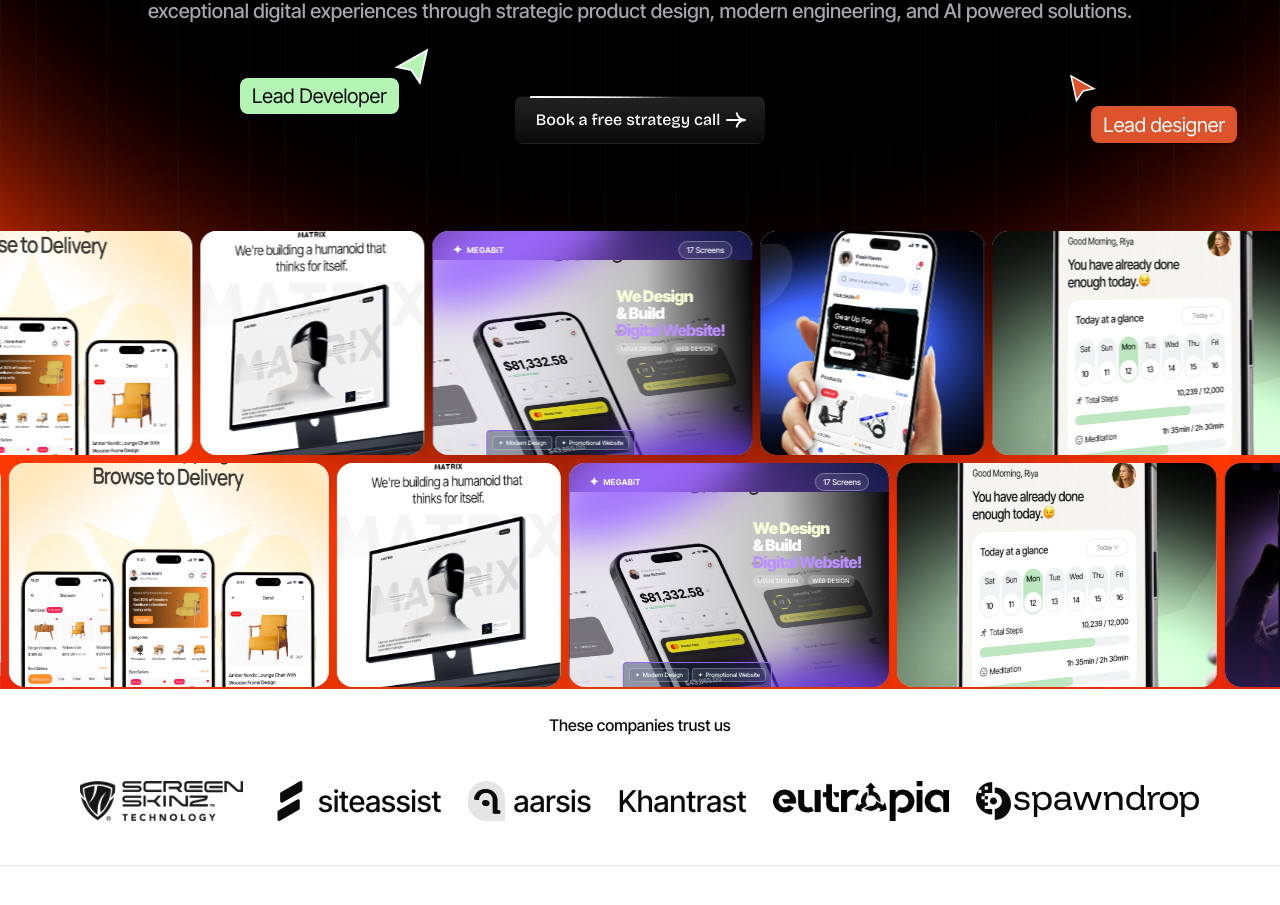
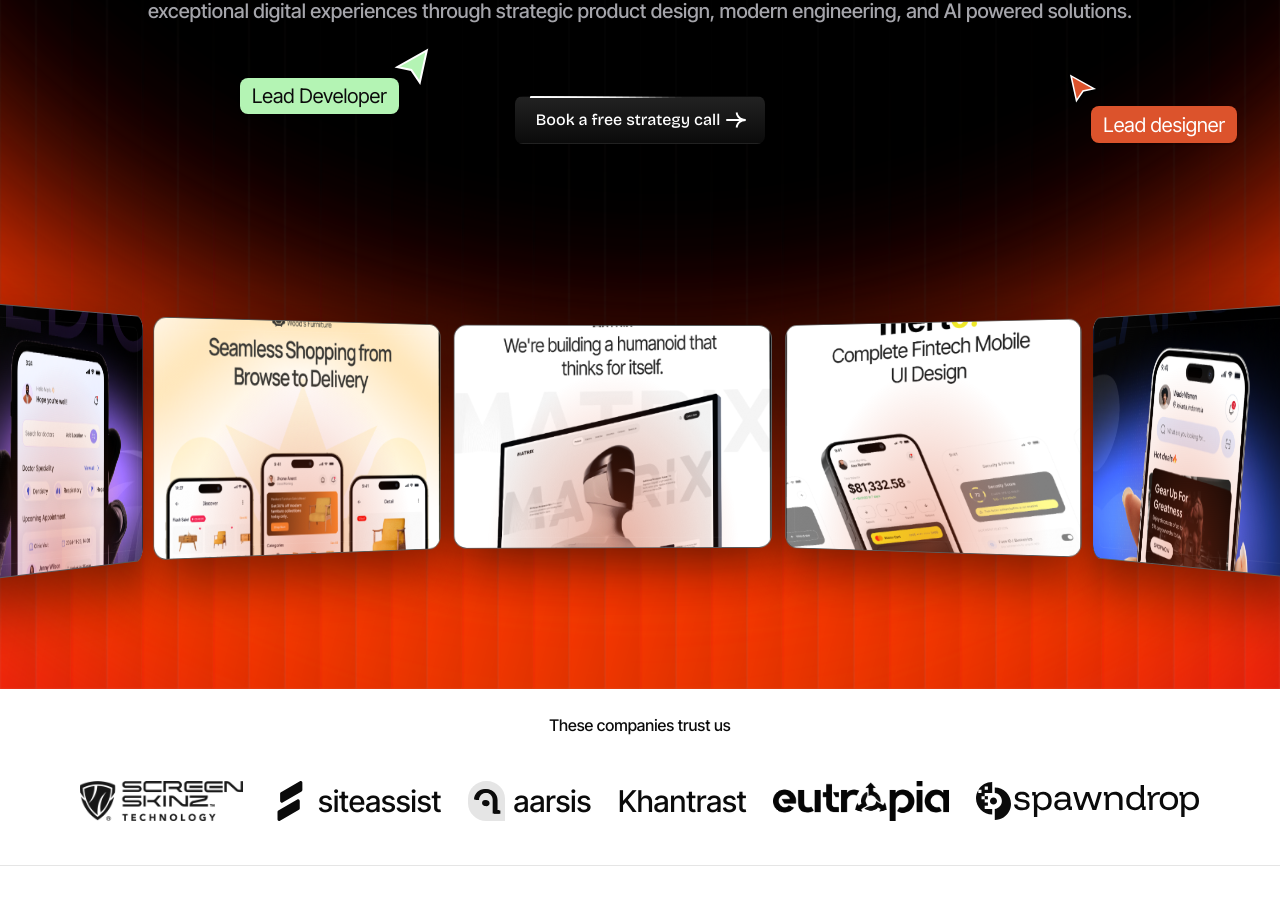
Before and after one commit to dev-smashik/codesignforge, a Next.js app: page /home in a window 1280 px wide. Shown: the part 419-1324 px from the top of the page. Built offline with nearby package versions, Linux system fonts and the light colour scheme.

Commit message:
feat: animate responsive 3D hero project ring

```diff
--- a/src/app/globals.css
+++ b/src/app/globals.css
@@ -80,51 +80,23 @@ input {
 
 .sr-only { position:absolute;width:1px;height:1px;padding:0;margin:-1px;overflow:hidden;clip:rect(0,0,0,0);white-space:nowrap;border:0; }
 
-/* Figma project gallery cards with uninterrupted, opposing marquee tracks. */
-.project-gallery { position:absolute;z-index:1;top:650px;left:0;width:100%;height:456px;overflow:hidden;isolation:isolate;pointer-events:none; }
-.project-gallery-lane { position:relative;width:1925px;height:224px;margin-left:calc(50% - 962.5px);overflow:hidden;pointer-events:auto; }
-.project-gallery-lane + .project-gallery-lane { margin-top:8px; }
-.project-gallery-track,.project-gallery-set { display:flex;width:max-content;height:224px;align-items:center; }
-.project-gallery-track { animation:project-gallery-move-left 38s linear infinite;will-change:transform; }
-.project-gallery-lane-right .project-gallery-track { animation-name:project-gallery-move-right;animation-duration:42s; }
-.project-gallery-set { gap:8px;padding-right:8px; }
-.project-preview { position:relative;flex:none;height:224px;overflow:hidden;border-radius:16px;background:#fff; }
-.project-preview-wide,.project-preview-featured { width:320px; }
-.project-preview-square { width:224px; }
-.project-preview>img { display:block;object-fit:cover; }
-.project-featured-art { position:absolute;inset:0;overflow:hidden;background:linear-gradient(40deg,#312276,#7542a7 54%,#111947); }
-.project-featured-image { top:29px!important;width:100%!important;height:calc(100% - 8px)!important;object-fit:cover; }
-.project-featured-scrim { position:absolute;inset:29px 0 0;background:linear-gradient(87deg,rgba(24,8,58,.1) 24%,rgba(0,0,0,.25) 67%,#050505 100%);pointer-events:none; }
-.project-featured-glow { position:absolute;z-index:1;border-radius:50%;background:#9c6cff;filter:blur(20px);opacity:.9;pointer-events:none; }
-.project-featured-glow-one { top:-30px;left:-35px;width:230px;height:90px;transform:rotate(-24deg); }
-.project-featured-glow-two { right:-36px;bottom:-52px;width:190px;height:80px;background:#6534d8; }
-.project-featured-metadata { position:absolute;z-index:2;top:10px;left:20px;right:20px;display:flex;align-items:center;justify-content:space-between;color:#fff;font:500 8px/1 var(--font-inter-tight),sans-serif; }
-.project-featured-brand { display:flex;align-items:center;gap:4px;font-weight:700;letter-spacing:.04em; }.project-featured-brand i { font-style:normal;font-size:12px; }
-.project-featured-screen-count { padding:4px 7px;border:1px solid #ffffff55;border-radius:99px;background:#ffffff18; }
-.project-featured-tagline { position:absolute;z-index:2;top:57px;right:8px;width:128px;color:#fff;font:700 16px/1.05 var(--font-inter-tight),sans-serif;letter-spacing:-.04em; }
-.project-featured-tagline>b,.project-featured-tagline>strong { display:block; }.project-featured-tagline>b:first-child { color:#f5ffd7; }.project-featured-tagline>strong { color:#ba91ff;font-weight:800; }
-.project-featured-tagline>div { display:flex;gap:4px;margin-top:5px; }.project-featured-tagline>div span { padding:3px 5px;border-radius:99px;background:#ffffff30;color:#fff;font:500 6px/1 var(--font-inter-tight),sans-serif;letter-spacing:.04em;text-transform:uppercase; }
-.project-featured-attributes { position:absolute;z-index:2;left:54px;bottom:0;display:flex;max-width:224px;flex-wrap:wrap;gap:3px;padding:5px;border:1px solid #8f69ef;border-bottom:0;border-radius:4px 4px 0 0;background:#101c3e66;color:#fff;font:500 6px/1 var(--font-inter-tight),sans-serif; }
-.project-featured-attributes span { padding:3px 5px;border:1px solid #ffffff42;border-radius:3px;background:#64748b4d; }
-@keyframes project-gallery-move-left { from { transform:translateX(0); } to { transform:translateX(-50%); } }
-@keyframes project-gallery-move-right { from { transform:translateX(-50%); } to { transform:translateX(0); } }
-@media(max-width:760px) {
-  .project-gallery { top:545px;height:288px; }
-  .project-gallery-lane { width:1925px;height:140px;margin-left:0; }
-  .project-gallery-lane + .project-gallery-lane { margin-top:8px; }
-  .project-gallery-track,.project-gallery-set { height:140px; }
-  .project-gallery-set { gap:8px;padding-right:8px; }
-  .project-preview { height:140px;border-radius:12px; }
-  .project-preview-wide,.project-preview-featured { width:200px; }
-  .project-preview-square { width:140px; }
-  .project-gallery-track { animation-duration:32s; }
-  .project-gallery-lane-right .project-gallery-track { animation-duration:36s; }
-  .project-featured-tagline { top:38px;right:6px;width:88px;font-size:11px; }
-  .project-featured-tagline>div { gap:3px;margin-top:4px; }
-  .project-featured-tagline>div span { padding:2px 3px;font-size:4px; }
-  .project-featured-attributes { left:28px;max-width:140px;font-size:5px; }
-}
-@media(prefers-reduced-motion:reduce) { .project-gallery-track,.project-gallery-lane-right .project-gallery-track { animation:none;transform:translateX(0); } }
+/* Drag-rotated 3D ring for the hero project showcase. */
+.hero-ring-showcase { --ring-radius:50vw;--ring-card-width:calc(32.45vw - 17px);position:absolute;z-index:1;top:620px;left:0;width:100%;height:480px;overflow:hidden;perspective:200vw;perspective-origin:50% 45%; }
+.hero-ring-drag-surface { position:absolute;inset:0;transform-style:preserve-3d;touch-action:pan-y;cursor:grab; }
+.hero-ring-drag-surface.is-dragging { cursor:grabbing; }
+.hero-ring { position:absolute;inset:0;transform:rotateY(var(--ring-rotation,180deg));transform-style:preserve-3d;will-change:transform; }
+.hero-ring-card { position:absolute;top:50%;left:calc(50% - var(--ring-card-width)/2);width:var(--ring-card-width);aspect-ratio:10/7;margin-top:calc(var(--ring-card-width)*-.35);overflow:hidden;border:1px solid #ffffff50;border-radius:16px;backface-visibility:hidden;transform-origin:50% 50% var(--ring-radius);transform:translateZ(calc(0px - var(--ring-radius))) rotateY(calc(var(--card-index) * -36deg));background:linear-gradient(145deg,#181818,#090909 64%,#30140f);box-shadow:0 20px 70px #0008,inset 0 1px #ffffff16; }
+.hero-ring-card>img { position:absolute;z-index:0;inset:0;width:100%;height:100%;object-fit:cover;object-position:center 24%; }
+.hero-ring-card::before,.hero-ring-card::after { position:absolute;content:"";pointer-events:none; }
+.hero-ring-card::before { z-index:1;inset:0;background:radial-gradient(ellipse at 50% 100%,#d94c2566,transparent 56%),linear-gradient(115deg,#ffffff08,transparent 42%);transform:translateX(var(--card-parallax,0)); }
+.hero-ring-card::after { z-index:2;inset:12px;border:1px solid #ffffff0b;border-radius:10px; }
+.hero-ring-card-1 { background:linear-gradient(145deg,#13121d,#08090d 64%,#20172a); }
+.hero-ring-card-2 { background:linear-gradient(145deg,#171713,#0b0b09 64%,#292615); }
+.hero-ring-card-3 { background:linear-gradient(145deg,#15181b,#080a0c 64%,#122326); }
+.hero-ring-card-4 { background:linear-gradient(145deg,#1b1515,#0b0909 64%,#2b1710); }
+@media(max-width:1100px) { .hero-ring-showcase { --ring-radius:50vw;--ring-card-width:calc(32.45vw - 17px);top:650px;perspective:200vw; }.hero-ring-card { border-radius:14px; } }
+@media(max-width:760px) { .hero-ring-showcase { --ring-radius:300px;--ring-card-width:190px;top:555px;height:360px;perspective:1100px;perspective-origin:50% 40%; }.hero-ring-card { border-radius:12px; }.hero-ring-card::after { inset:8px;border-radius:8px; } }
+@media(prefers-reduced-motion:reduce) { .hero-ring,.hero-ring-card { scroll-behavior:auto; } }
 
 /* Figma-matched artwork and section geometry */
 .hero-glow { inset:auto;top:-1256px;left:50%;width:2153px;height:3022px;transform:translateX(-50%);background:url('/assets/hero/ade9e.svg') center/2653px 3372px no-repeat;filter:none;animation:glow-drift 24s ease-in-out infinite alternate; }
@@ -219,7 +191,6 @@ input {
 .role-pointer { top:-30px;height:32px; }
 .role-left .role-pointer { right:-22px;transform:rotate(180deg); }
 .role-right .role-pointer { top:-32px;left:-23px; }
-.home-hero .hero-gallery { top:650px; }
 .home-hero { height:1108px; }
 .home-hero .role-left { top:467px;left:clamp(24px,18.75vw,360px);width:176px;height:64px;padding:0;background:transparent;box-shadow:none;animation:rolebadge-float 1.8s ease-in-out infinite; }
 .home-hero .role-left .role-pointer { top:0;left:152px;right:auto;width:39px;height:42px;transform:none; }
@@ -237,7 +208,7 @@ input {
   .home-hero .hero-details p { font-size:15px;line-height:1.5; }
   .home-page a.forge-button.hero-action { max-width:100%;font-size:14px; }
   .home-hero { height:940px; }
-  .project-gallery { top:545px;height:288px; }
+  .hero-ring-showcase { top:555px;height:360px; }
 }
 .giant-wordmark { padding:18px max(24px,calc((100% - 1280px)/2)) 24px; }
 .giant-wordmark img { display:block;width:100%;height:auto; }
--- a/src/components/home/project-gallery.tsx
+++ b/src/components/home/project-gallery.tsx
@@ -1,69 +1,101 @@
+"use client";
+
+import { useEffect, useRef } from "react";
 import Image from "next/image";
 
-type CardKind = "wide" | "square" | "featured";
-type ProjectCard = { src: string; alt: string; kind: CardKind };
-
-const firstGallery: ProjectCard[] = [
-  { src: "/assets/hero/f2d5e.png", alt: "Healthcare app design", kind: "wide" },
-  { src: "/assets/hero/717a5.png", alt: "Online shopping product design", kind: "square" },
-  { src: "/assets/hero/f8af1.png", alt: "Humanoid robotics website design", kind: "wide" },
-  { src: "/assets/hero/6f7bf.png", alt: "Mobile finance app design", kind: "square" },
-  { src: "/assets/hero/eae1d.png", alt: "Featured promotional website project", kind: "featured" },
-  { src: "/assets/hero/11c8e.png", alt: "Wellness mobile app design", kind: "square" },
-  { src: "/assets/hero/f2d5e.png", alt: "Healthcare app design", kind: "wide" },
+const cardCount = 10;
+const step = 360 / cardCount;
+const projects = [
+  { src: "/assets/hero/f2d5e.png", alt: "Healthcare app design" },
+  { src: "/assets/hero/717a5.png", alt: "Online shopping product design" },
+  { src: "/assets/hero/f8af1.png", alt: "Robotics website design" },
+  { src: "/assets/hero/6f7bf.png", alt: "Mobile finance app design" },
+  { src: "/assets/hero/eae1d.png", alt: "Featured digital product design" },
+  { src: "/assets/hero/11c8e.png", alt: "Wellness mobile app design" },
 ];
 
-const secondGallery: ProjectCard[] = [
-  { src: "/assets/hero/f8af1.png", alt: "Humanoid robotics website design", kind: "wide" },
-  { src: "/assets/hero/6f7bf.png", alt: "Mobile finance app design", kind: "square" },
-  { src: "/assets/hero/eae1d.png", alt: "Featured promotional website project", kind: "featured" },
-  { src: "/assets/hero/f2d5e.png", alt: "Healthcare app design", kind: "wide" },
-  { src: "/assets/hero/717a5.png", alt: "Online shopping product design", kind: "square" },
-  { src: "/assets/hero/11c8e.png", alt: "Wellness mobile app design", kind: "wide" },
-  { src: "/assets/hero/6f7bf.png", alt: "Mobile finance app design", kind: "square" },
-];
+export function ProjectGallery() {
+  const ringRef = useRef<HTMLDivElement>(null);
+  const dragX = useRef<number | null>(null);
+  const isDragging = useRef(false);
+  const rotation = useRef(180);
 
-function FeaturedProject({ src }: { src: string }) {
+  useEffect(() => {
+    const motionPreference = window.matchMedia("(prefers-reduced-motion: reduce)");
+    if (motionPreference.matches) return;
+
+    let frame = 0;
+    let lastFrame = 0;
+    const animate = (now: number) => {
+      if (lastFrame && !isDragging.current && ringRef.current) {
+        const elapsed = Math.min(now - lastFrame, 50);
+        rotation.current -= elapsed * 0.01;
+        ringRef.current.style.setProperty("--ring-rotation", `${rotation.current}deg`);
+      }
+      lastFrame = now;
+      frame = window.requestAnimationFrame(animate);
+    };
+
+    frame = window.requestAnimationFrame(animate);
+    return () => window.cancelAnimationFrame(frame);
+  }, []);
+
+  const handlePointerDown = (event: React.PointerEvent<HTMLDivElement>) => {
+    isDragging.current = true;
+    dragX.current = event.clientX;
+    event.currentTarget.setPointerCapture(event.pointerId);
+    event.currentTarget.classList.add("is-dragging");
+  };
+
+  const handlePointerMove = (event: React.PointerEvent<HTMLDivElement>) => {
+    if (dragX.current === null || !ringRef.current) return;
+
+    const delta = event.clientX - dragX.current;
+    rotation.current -= delta * 0.24;
+    dragX.current = event.clientX;
+    ringRef.current.style.setProperty("--ring-rotation", `${rotation.current}deg`);
+
+    ringRef.current.querySelectorAll<HTMLElement>(".hero-ring-card").forEach((card, index) => {
+      const angle = ((rotation.current - 180 - index * step) % 360 + 360) % 360;
+      card.style.setProperty("--card-parallax", `${(-angle / 360) * 400}px`);
+    });
+  };
+
+  const handlePointerUp = (event: React.PointerEvent<HTMLDivElement>) => {
+    dragX.current = null;
+    isDragging.current = false;
+    event.currentTarget.classList.remove("is-dragging");
+    if (event.currentTarget.hasPointerCapture(event.pointerId)) {
+      event.currentTarget.releasePointerCapture(event.pointerId);
+    }
+  };
+
   return (
-    <div className="project-featured-art">
-      <div className="project-featured-glow project-featured-glow-one" />
-      <div className="project-featured-glow project-featured-glow-two" />
-      <Image className="project-featured-image" src={src} alt="" fill sizes="320px" />
-      <div className="project-featured-scrim" />
-      <div className="project-featured-metadata"><span className="project-featured-brand"><i>✦</i> MEGABiT</span><span className="project-featured-screen-count">17 Screens</span></div>
-      <div className="project-featured-tagline"><b>We Design</b><b>&amp; Build</b><strong>Digital Website!</strong><div><span>UI/UX Design</span><span>Web Design</span></div></div>
-      <div className="project-featured-attributes"><span>✦&nbsp; Modern Design</span><span>✦&nbsp; Promotional Website</span></div>
-    </div>
-  );
-}
-
-function ProjectPreview({ card, duplicate }: { card: ProjectCard; duplicate: boolean }) {
-  return (
-    <article className={`project-preview project-preview-${card.kind}`}>
-      {card.kind === "featured" ? <FeaturedProject src={card.src} /> : <Image src={card.src} alt={duplicate ? "" : card.alt} fill sizes={card.kind === "wide" ? "320px" : "224px"} />}
-    </article>
-  );
-}
-
-function GalleryTrack({ cards, direction, label }: { cards: ProjectCard[]; direction: "left" | "right"; label: string }) {
-  return (
-    <div className={`project-gallery-lane project-gallery-lane-${direction}`} role="group" aria-label={label}>
-      <div className="project-gallery-track">
-        {[0, 1].map((copy) => (
-          <div className="project-gallery-set" key={copy} aria-hidden={copy === 1}>
-            {cards.map((card, index) => <ProjectPreview key={`${card.kind}-${index}`} card={card} duplicate={copy === 1} />)}
-          </div>
-        ))}
+    <section className="hero-ring-showcase" aria-label="Interactive 3D project showcase">
+      <div
+        className="hero-ring-drag-surface"
+        onPointerDown={handlePointerDown}
+        onPointerMove={handlePointerMove}
+        onPointerUp={handlePointerUp}
+        onPointerCancel={handlePointerUp}
+      >
+        <div className="hero-ring" ref={ringRef}>
+          {Array.from({ length: cardCount }, (_, index) => {
+            const project = projects[index % projects.length];
+            return (
+              <article
+                aria-hidden="true"
+                className={`hero-ring-card hero-ring-card-${index % 5}`}
+                key={index}
+                style={{ "--card-index": index } as React.CSSProperties}
+              >
+                <Image src={project.src} alt={project.alt} fill sizes="(max-width: 760px) 190px, (max-width: 1100px) 32vw, 33vw" />
+              </article>
+            );
+          })}
+        </div>
       </div>
-    </div>
-  );
-}
-
-export function ProjectGallery() {
-  return (
-    <section className="project-gallery" aria-label="Selected CoDesign Forge projects">
-      <GalleryTrack cards={firstGallery} direction="left" label="Project gallery one, moving right to left" />
-      <GalleryTrack cards={secondGallery} direction="right" label="Project gallery two, moving left to right" />
+      <span className="sr-only">Drag horizontally to rotate the project showcase cards.</span>
     </section>
   );
 }
```
